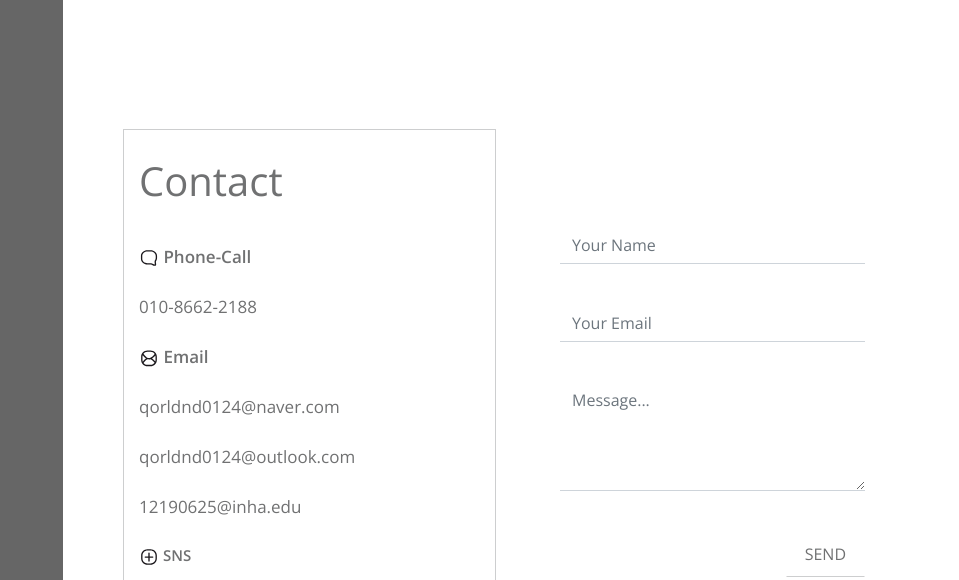
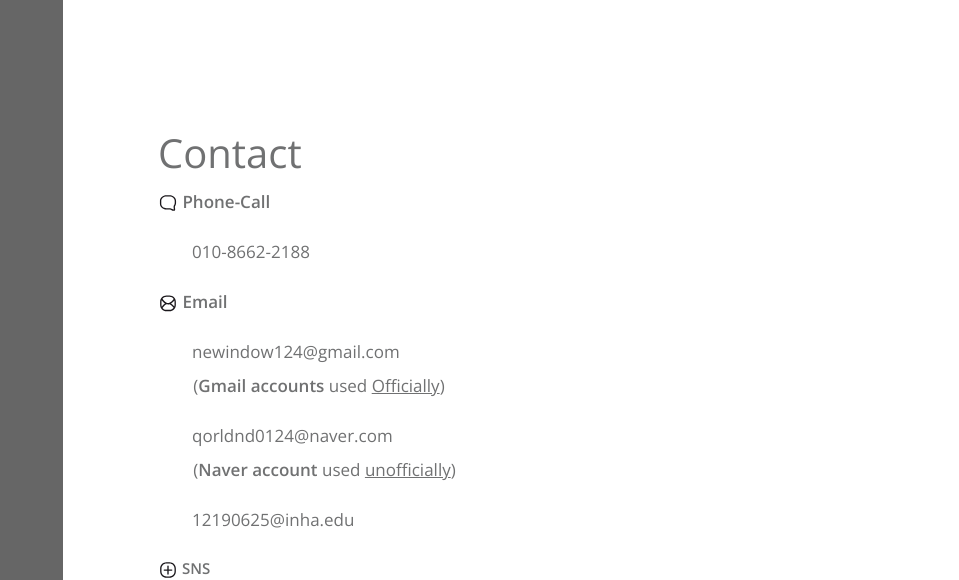
Before and after one commit to keywoong/keywoong.github.io, a plain HTML site: page index.html in a window 1280 px wide. Shown: the part 2438-3018 px from the top of the page, without its empty margins (321-1280 px from the left). Drawn offline with nearby package versions, Linux system fonts and the light colour scheme.

Commit message:
주우석

```diff
--- a/index.html
+++ b/index.html
@@ -178,49 +178,24 @@ and become a leader who can change the world.
             </section>
           </div>
 
+
           <div class="tm-section-wrap bg-white">
-            <section id="talk" class="row tm-section">
-                <div class="col-xl-6 mb-5">
-                  <div class="tm-double-border-1 tm-border-gray">
-                    <div class="col-lg-5">
-                      <br>
+            <section id="clients" class="row tm-section">
+              <div class="col-12 tm-section-pad">
+                  <div class="tm-flex-item-left">
+                      <div class="tm-w-80">
                         <h1 class="font-weight-light">Contact</h1>
-                      <br>
-                      <p style = "font-size : 17px"><img src = "img/we_love_you/svgs/chat.svg" style = "height : 20px; width :20px "> <strong>Phone-Call</strong></p>
-                      <p style = "font-size : 17px">010-8662-2188</p>
-                      <p style = "font-size: 17px;"> <img src = "img/we_love_you/svgs/mail.svg" style = "height : 20px; width :20px "> <strong>Email</strong></p>
-                      <p style = "font-size : 17px">qorldnd0124@naver.com</p>
-                      <p style = "font-size : 17px">qorldnd0124@outlook.com</p>
-                      <p style = "font-size : 17px">12190625@inha.edu</p>
+                        <p style = " font-size : 17px"><img src = "img/we_love_you/svgs/chat.svg" style = "height : 20px; width :20px "> <strong>Phone-Call</strong></p>
+                        <p style = "text-indent : 2em; font-size : 17px">010-8662-2188</p>
+                        <p style = " font-size: 17px;"> <img src = "img/we_love_you/svgs/mail.svg" style = "height : 20px; width :20px "> <strong>Email</strong></p>
+                        <p style = "text-indent : 2em; font-size : 17px">newindow124@gmail.com <br> &nbsp;  &nbsp; &nbsp; &nbsp;   (<b>Gmail accounts</b> used <u>Officially</u>)</p>
+                        <p style = "text-indent : 2em;font-size : 17px">qorldnd0124@naver.com <br> &nbsp;  &nbsp; &nbsp;  &nbsp;  (<b>Naver account</b> used <u>unofficially</u>)</p>
+                        <p style = "text-indent : 2em;font-size : 17px">12190625@inha.edu</p>
                         <p style = "font-size : 15px"><img src = "img/we_love_you/svgs/add.svg" style = "height : 20px; width :20px "> <strong>SNS</strong></p>
                         <a href = "https://www.facebook.com/profile.php?id=100004279485345"><img src = "img/Simple-Social-icons-psd-PIXEDEN/32x32px-png/facebook.png" title = "facebook"></a>
                         &nbsp;
                         <a href = "https://www.instagram.com/__baekw/?hl=ko"><img src = "img/Simple-Social-icons-psd-PIXEDEN/32x32px-png/ffffound.png" title = "instagram"></a>
-                      <br>
-                      <br>
                       </div>
-                  </div>
-                </div>
-                <div class="col-xl-6 mb-5">
-                  <div class="tm-contact-form-wrap">
-                    <form action="" method="POST" class="tm-contact-form">
-                        <div class="form-group">
-                          <input type="text" id="contact_name" name="contact_name" class="form-control rounded-0 border-top-0 border-right-0 border-left-0" placeholder="Your Name" required="" />
-                        </div>
-                        <div class="form-group">
-                          <input type="email" id="contact_email" name="contact_email" class="form-control rounded-0 border-top-0 border-right-0 border-left-0" placeholder="Your Email" required="" />
-                        </div>
-
-                        <div class="form-group">
-                          <textarea rows="4" id="contact_message" name="contact_message" class="form-control rounded-0 border-top-0 border-right-0 border-left-0" placeholder="Message..." required=""></textarea>
-                        </div>
-
-                        <div class="form-group mb-0">
-                          <button type="submit" class="btn rounded-0 d-block ml-auto tm-btn-primary">
-                            SEND
-                          </button>
-                        </div>
-                      </form>
                       </div>
                   </div>
             </section>
```
Lines whose indentation alone changed are shown as unchanged.
